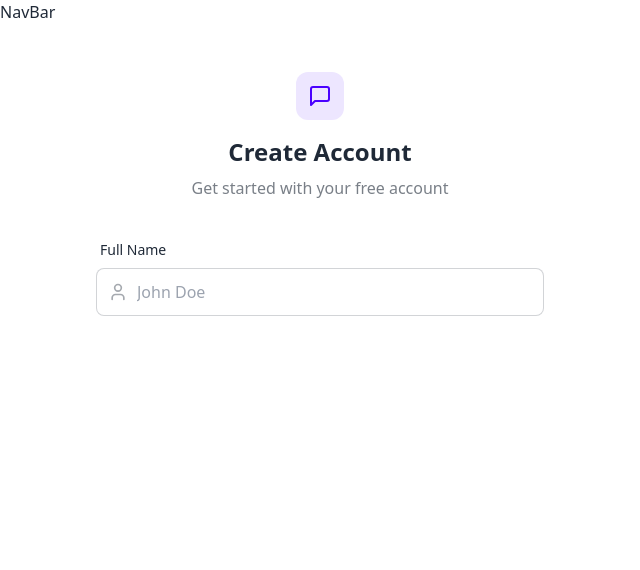
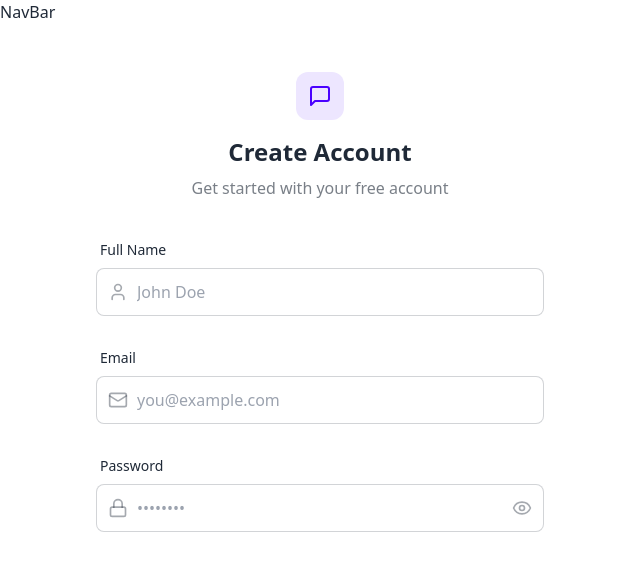
Before and after one commit to Hugo-Alonso/chat-app, a React (Vite) app in the folder frontend/: page /signup in a window 1280 px wide. Shown: the top 570 px of the page, without its empty margins (0-640 px from the left). Built offline with nearby package versions, Linux system fonts and the light colour scheme; no server answers.

Commit message:
email field and password field added

```diff
--- a/frontend/src/pages/SignUpPage.jsx
+++ b/frontend/src/pages/SignUpPage.jsx
@@ -1,6 +1,7 @@
 import { useState } from "react"
 import { useAuthStore } from "../store/useAuthStore";
-import { MessageSquare, User } from "lucide-react";
+import { Eye, EyeOff, Mail, MessageSquare, User, Lock } from "lucide-react";
+
 
 const SignUpPage = () => {
   const [showPassword, setShowPassword] = useState(false);
@@ -57,8 +58,8 @@ const SignUpPage = () => {
                   </div>
                 </div>
 
-                {/* Full Name Field */}
-                {/* <div className="form-control">
+                {/* Email Field */}
+                <div className="form-control">
                   <label className="label">
                     <span className="label-text font-medium">Email</span>
                   </label>
@@ -74,14 +75,40 @@ const SignUpPage = () => {
                       onChange={(e) => setFormData({ ...formData, email: e.target.value })}
                     />
                   </div>
-                </div> */}
+                </div>
 
-                {/* Full Name Field */}
-
+                {/* Password Field */}
+                <div className="form-control">
+                  <label className="label">
+                    <span className="label-text font-medium">Password</span>
+                  </label>
+                  <div className="relative">
+                    <div className="absolute inset-y-0 left-0 pl-3 flex items-center pointer-events-none">
+                      <Lock className="size-5 text-base-content/40" />
+                    </div>
+                    <input
+                      type={showPassword ? "text" : "password"}
+                      className={`input input-bordered w-full pl-10`}
+                      placeholder="••••••••"
+                      value={formData.password}
+                      onChange={(e) => setFormData({ ...formData, password: e.target.value })}
+                    />
+                    <button
+                      type="button"
+                      className="absolute inset-y-0 right-0 pr-3 flex items-center"
+                      onClick={() => setShowPassword(!showPassword)}
+                    >
+                      {showPassword ? (
+                        <EyeOff className="size-5 text-base-content/40" />
+                      ) : (
+                        <Eye className="size-5 text-base-content/40" />
+                      )}
+                    </button>
+                  </div>
+                </div>
 
 
             </form>
-
 
         </div>
       </div>
```
